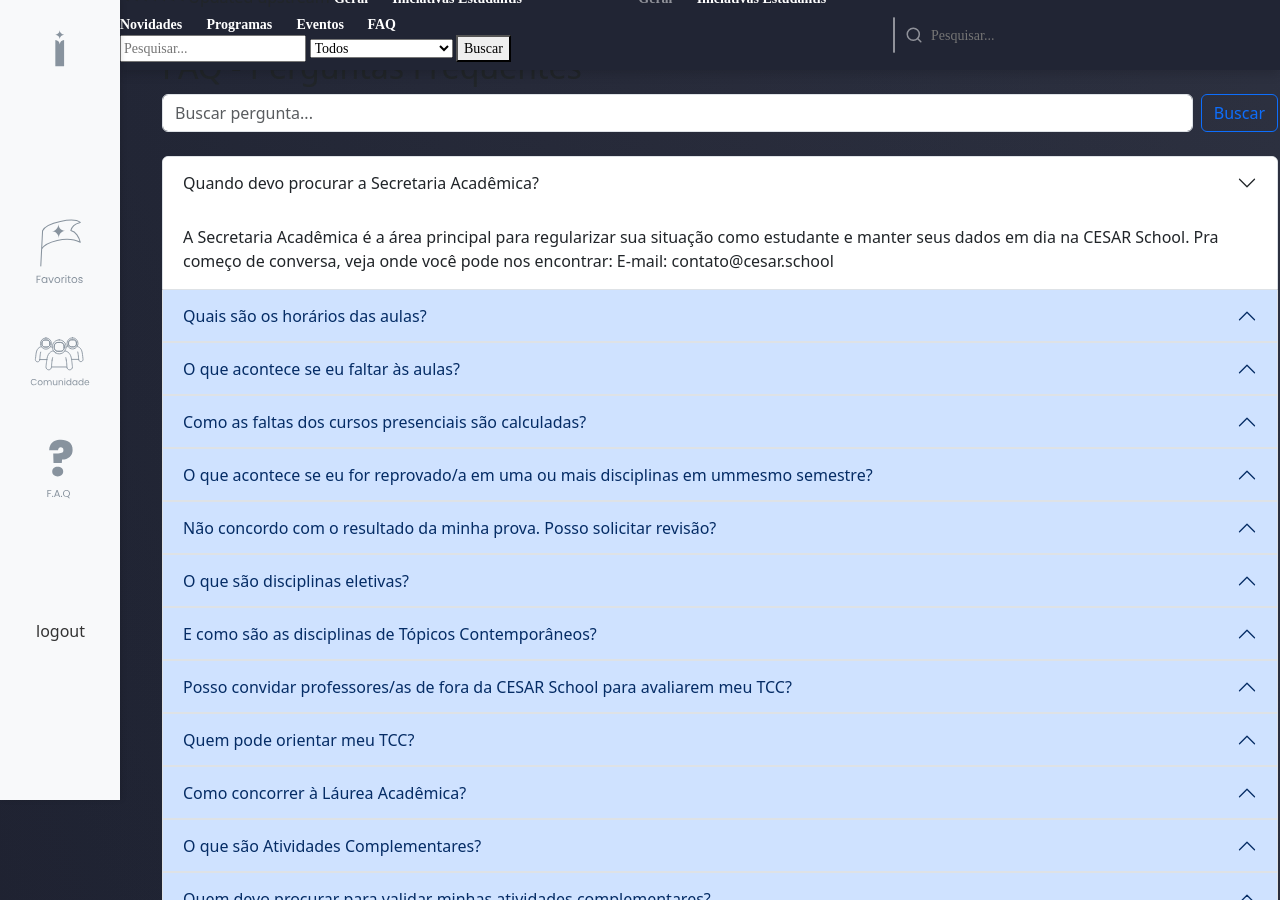
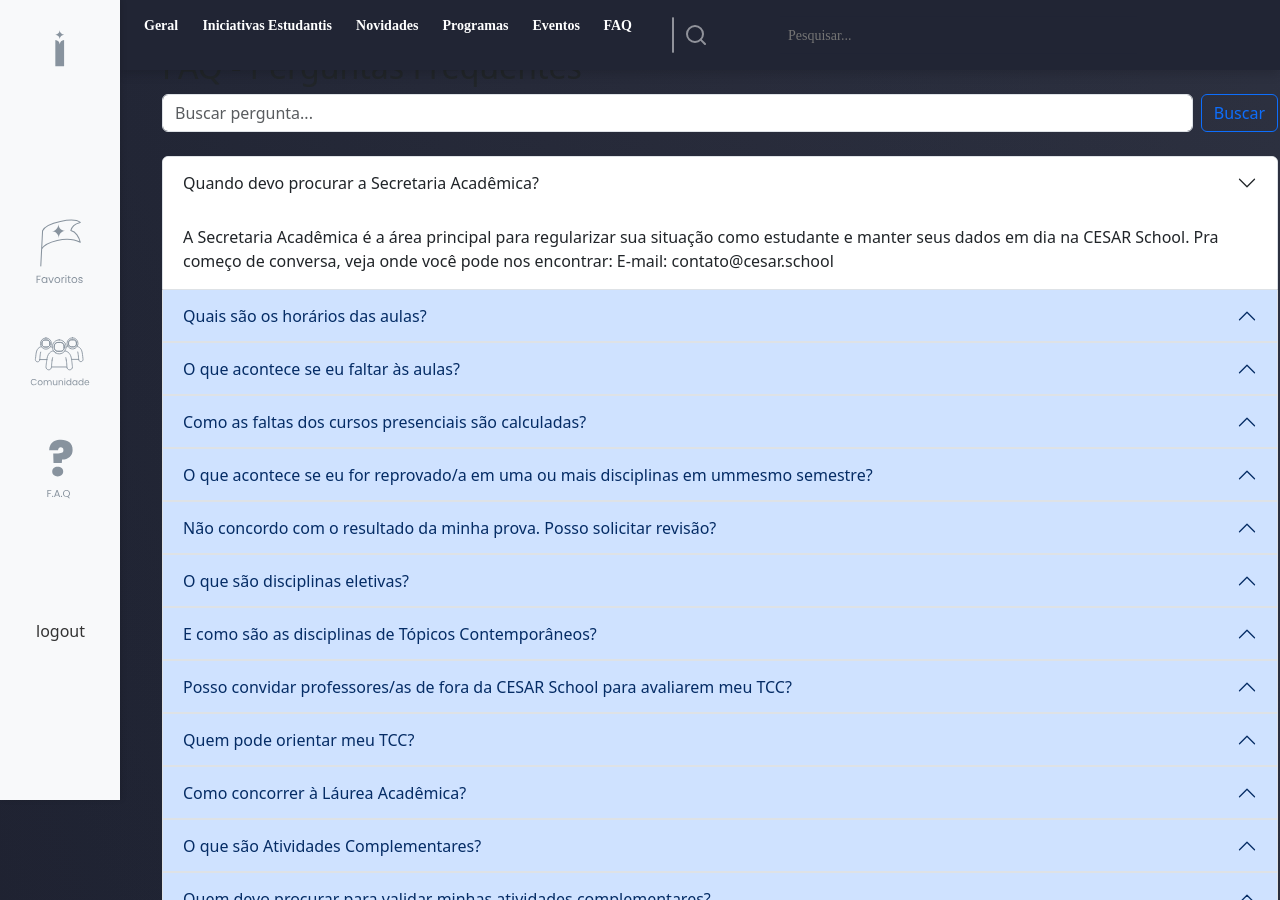
Before and after one commit to majupeixoto/polaris, a Django app: page /faq/ in a window 1280 px wide; the page is wider, and only the part inside the window is pictured. Run offline with Django 5.2, Linux system fonts and the light colour scheme; data comes from the database, SQL or seed files in the repository; parts of the project's set-up code (start-up, migrations or seed data) failed here and were passed over.

Commit message:
ajeitando navbar

```diff
--- a/Projeto/base/global/partials/navbar.html
+++ b/Projeto/base/global/partials/navbar.html
@@ -9,11 +9,8 @@
     <div></div>
     {% if not user.is_superuser %} <!-- NAV ALUNO -->
     <div class="menu">
-<<<<<<< Updated upstream
-        <a href="{% url 'home_aluno' %}">Geral</a>
-        <a href="#">Iniciativas Estudantis</a>
-=======
-        <a id="Geral" href="#">Geral</a>
+
+        <a id="Geral" href="{% url 'home_aluno' %}">Geral</a>
         <a href="{% url 'iniciativa_list' %}">Iniciativas Estudantis</a>
         <a href="#">Novidades</a>
         <a href="{% url 'programa_list' %}">Programas</a>
@@ -22,22 +19,15 @@
         </a>
         <a href="{% url 'faq' %}">FAQ</a>
         <a>
-            <form method="get" action="{% url 'search_results' %}">
-                <input type="text" name="q" placeholder="Pesquisar..." value="{{ request.GET.q }}">
-                <select name="type">
-                    <option value="">Todos</option>
-                    <option value="iniciativaestudantil" {% if request.GET.type == 'iniciativaestudantil' %}selected{% endif %}>Iniciativas Estudantis</option>
-                    <option value="grupoestudo" {% if request.GET.type == 'grupoestudo' %}selected{% endif %}>Grupos de Estudo</option>
-                    <option value="evento" {% if request.GET.type == 'evento' %}selected{% endif %}>Eventos</option>
-                    <option value="voluntariado" {% if request.GET.type == 'voluntariado' %}selected{% endif %}>Voluntariado</option>
-                    <option value="monitoria" {% if request.GET.type == 'monitoria' %}selected{% endif %}>Monitoria</option>
-                    <option value="iniciacaocientifica" {% if request.GET.type == 'iniciacaocientifica' %}selected{% endif %}>Iniciação Científica</option>
-                </select>
-                <button type="submit">Buscar</button>
-            </form>
+            <div class="search-bar">
+                <a>
+                    <form method="get" action="{% url 'search_results' %}">
+                        <input type="text" name="q" placeholder="Pesquisar..." value="{{ request.GET.q }}">
+                    </form>
+                </a>
+            </div>
         </a>
     </div>
-    <div class="profile"></div>
     <div style="width: 1px; height: 36px; right: 10px; opacity: 0.50; background: white; border-radius: 7px; border: 1px white solid"></div>
     <svg id="lupa" width="24" height="24" viewBox="0 0 24 24" fill="none" xmlns="http://www.w3.org/2000/svg">
         <g opacity="0.5">
@@ -45,13 +35,7 @@
             <path d="M20.9999 20.9999L16.6499 16.6499" stroke="white" stroke-width="2" stroke-linecap="round" stroke-linejoin="round"/>
         </g>
     </svg>
-    <div class="search-bar">
-        <a>
-            <form method="get" action="{% url 'search_results' %}">
-                <input type="text" name="q" placeholder="Pesquisar..." value="{{ request.GET.q }}">
-            </form>
-        </a>
-    </div>
+
     <div class="perfil">
         <a id="boasvindas">Olá, </a>
         <a href="">
--- a/Projeto/static/global/css/navbar.css
+++ b/Projeto/static/global/css/navbar.css
@@ -39,13 +39,16 @@ content {
 .navbar-top #Geral {
     width: 59px;
     height: 60px;
-    opacity: 0.50;
     text-align: center;
     color: white;
     line-height: 24px;
     margin-left: 24px;
-    color: #FFF; /* Ensure the color is set explicitly */
 }
+
+.navbar-top .menu #Geral:hover {
+    color: #9C9C9C;
+}
+
 
 .navbar-top .profile {
     font-weight: bold;
@@ -125,6 +128,10 @@ content {
 }
 
 .search-bar input {
+    position: absolute; /* Add this line */
+    left: 660px;
+    top: 50%; /* Add this line */
+    transform: translateY(-50%); /* Add this line */
     width: 357px;
     padding: 8px;
     font-size: 14px;
```
